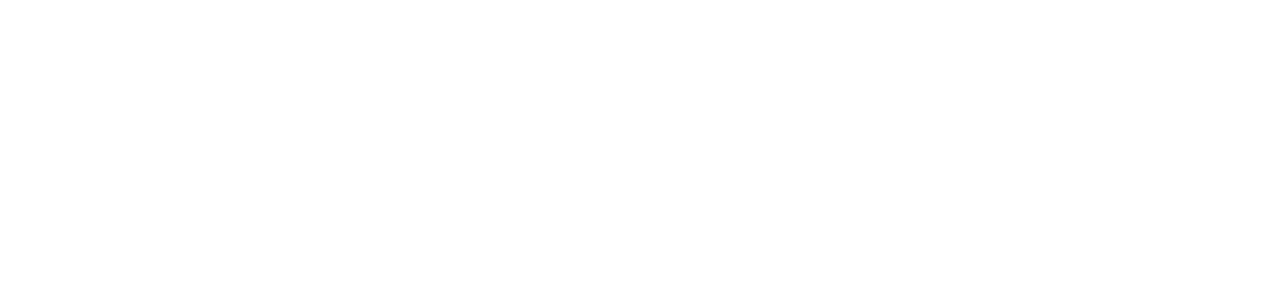
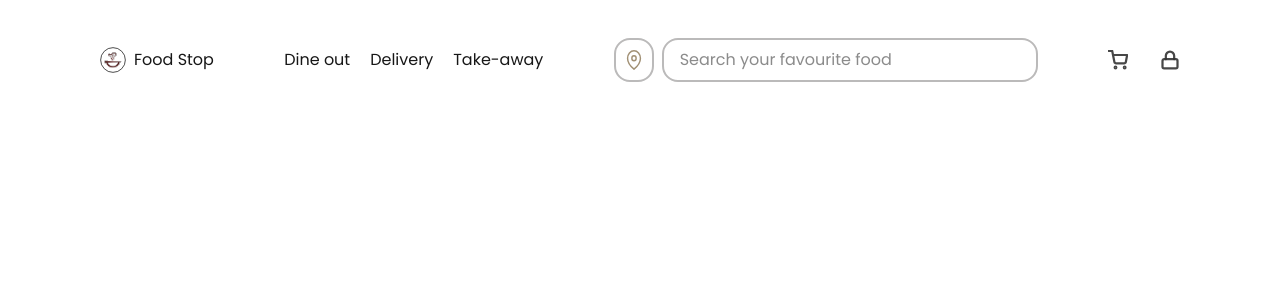
Before and after one commit to heygauravshukla/food-website-homepage, a Next.js app: page / in a window 1280 px wide. Shown: the top 300 px of the page. Built offline with nearby package versions, Linux system fonts and the light colour scheme.

Commit message:
feat: add header to the custom layout

```diff
--- a/src/components/layout.tsx
+++ b/src/components/layout.tsx
@@ -1,7 +1,14 @@
+import { Header } from "@/components/header";
+
 export default function Layout({
   children,
 }: Readonly<{
   children: React.ReactNode;
 }>) {
-  return <>{children}</>;
+  return (
+    <>
+      <Header />
+      {children}
+    </>
+  );
 }
```
